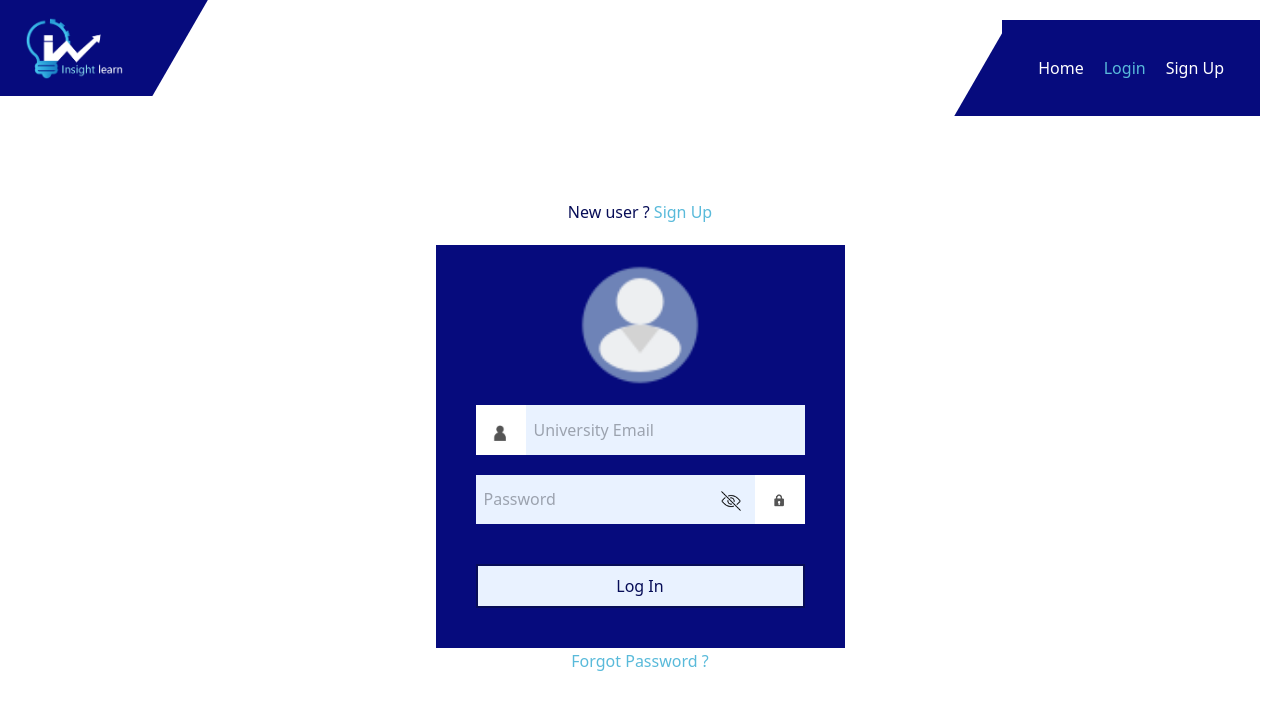
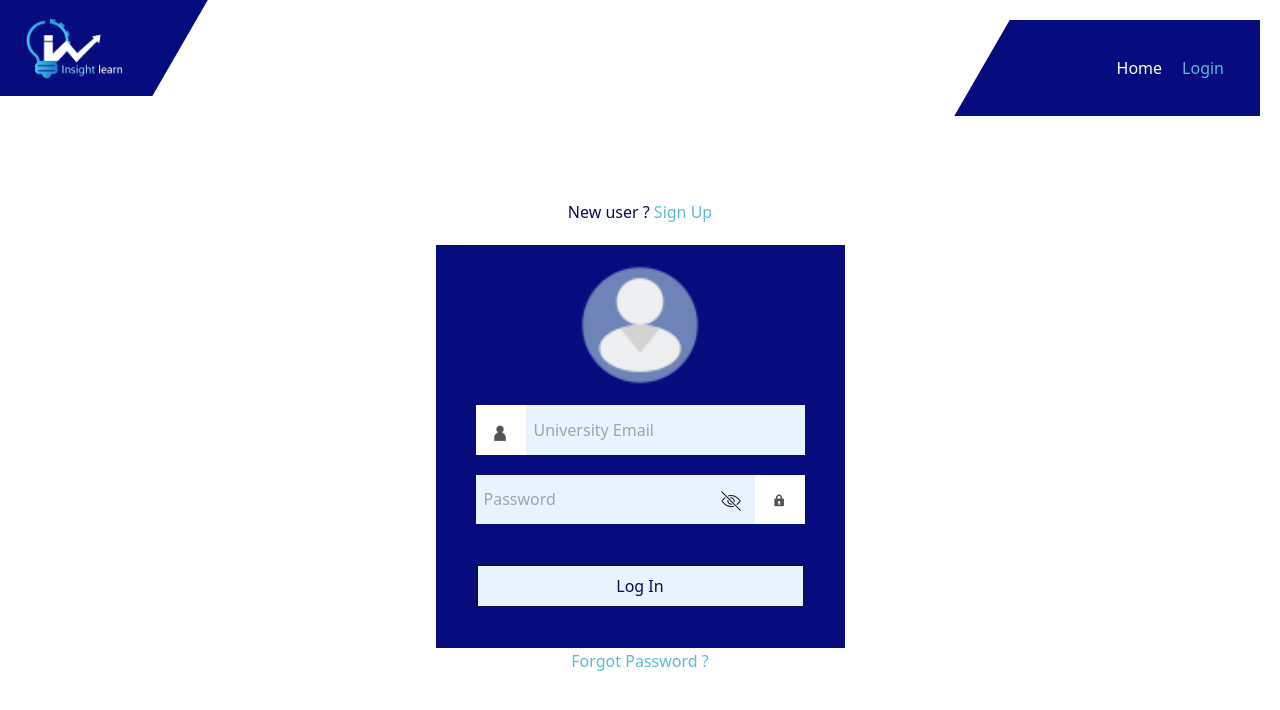
Before and after one commit to AhmedEid2504/insight-learn, a React (Vite) app: page /login in a window 1280 px wide. Shown: the top 710 px of the page. Built offline with nearby package versions, Linux system fonts and the light colour scheme; no server answers.

Commit message:
refactor: Remove commented out code for Signup component

```diff
--- a/src/App.jsx
+++ b/src/App.jsx
@@ -3,7 +3,7 @@ import { BrowserRouter as Router, Route, Routes } from 'react-router-dom';
 import { useState } from 'react';
 import Home from './pages/Home'
 import Login from './pages/Login';
-import Signup from './pages/Signup';
+// import Signup from './pages/Signup';
 import Dashboard from './pages/Dashboard';
 import Reports from './components/Reports';
 import Settings from './components/Settings';
@@ -27,7 +27,7 @@ function App() {
                 <Routes>
                     <Route path="/" element={<Home user={user} setUser={setUser} />} />
                     <Route path="/login" element={<Login setUser={setUser} />} />
-                    <Route path="/signup" element={<Signup />} />
+                    {/* <Route path="/signup" element={<Signup />} /> */}
                     <>
                         <Route path="dashboard" element={<Dashboard />} >
                             <Route path='reports' element={<Reports />}/>
--- a/src/components/Navbar.jsx
+++ b/src/components/Navbar.jsx
@@ -62,7 +62,7 @@ const Navbar =(props) => {
                                 <div className="flex gap-5">
                                     <div className="bg-c_1 text-center items-center justify-center w-[250px] -skew-x-[30deg] h-[96px] top-0 -z-50 absolute  right-7 flex"></div>
                                     <li><Link className={location.pathname === "/login" ? "hover:text-c_4 transition-all ease-in duration-200 text-c_4" : "hover:text-c_4 transition-all ease-in duration-200" } to="/login">Login</Link></li>
-                                    <li><Link className={location.pathname === "/signup" ? "hover:text-c_4 transition-all ease-in duration-200 text-c_4" : "hover:text-c_4 transition-all ease-in duration-200" } to="/signup">Sign Up</Link></li>
+                                    {/* <li><Link className={location.pathname === "/signup" ? "hover:text-c_4 transition-all ease-in duration-200 text-c_4" : "hover:text-c_4 transition-all ease-in duration-200" } to="/signup">Sign Up</Link></li> */}
                                 </div>
                             :
                                 <div className="flex gap-5">
@@ -93,7 +93,7 @@ const Navbar =(props) => {
                                             { !props.isLoggedIn ?
                                                 <div className="flex flex-col gap-3">
                                                     <li><Link className={location.pathname === "/login" ? "hover:text-c_4 transition-all ease-in duration-200 text-c_4" : "hover:text-c_4 transition-all ease-in duration-200" } to="/login">Login</Link></li>
-                                                    <li><Link className={location.pathname === "/signup" ? "hover:text-c_4 transition-all ease-in duration-200 text-c_4" : "hover:text-c_4 transition-all ease-in duration-200" } to="/signup">Sign Up</Link></li>
+                                                    {/* <li><Link className={location.pathname === "/signup" ? "hover:text-c_4 transition-all ease-in duration-200 text-c_4" : "hover:text-c_4 transition-all ease-in duration-200" } to="/signup">Sign Up</Link></li> */}
                                                 </div>
                                             :
                                             <div className="flex flex-col gap-3">
```
